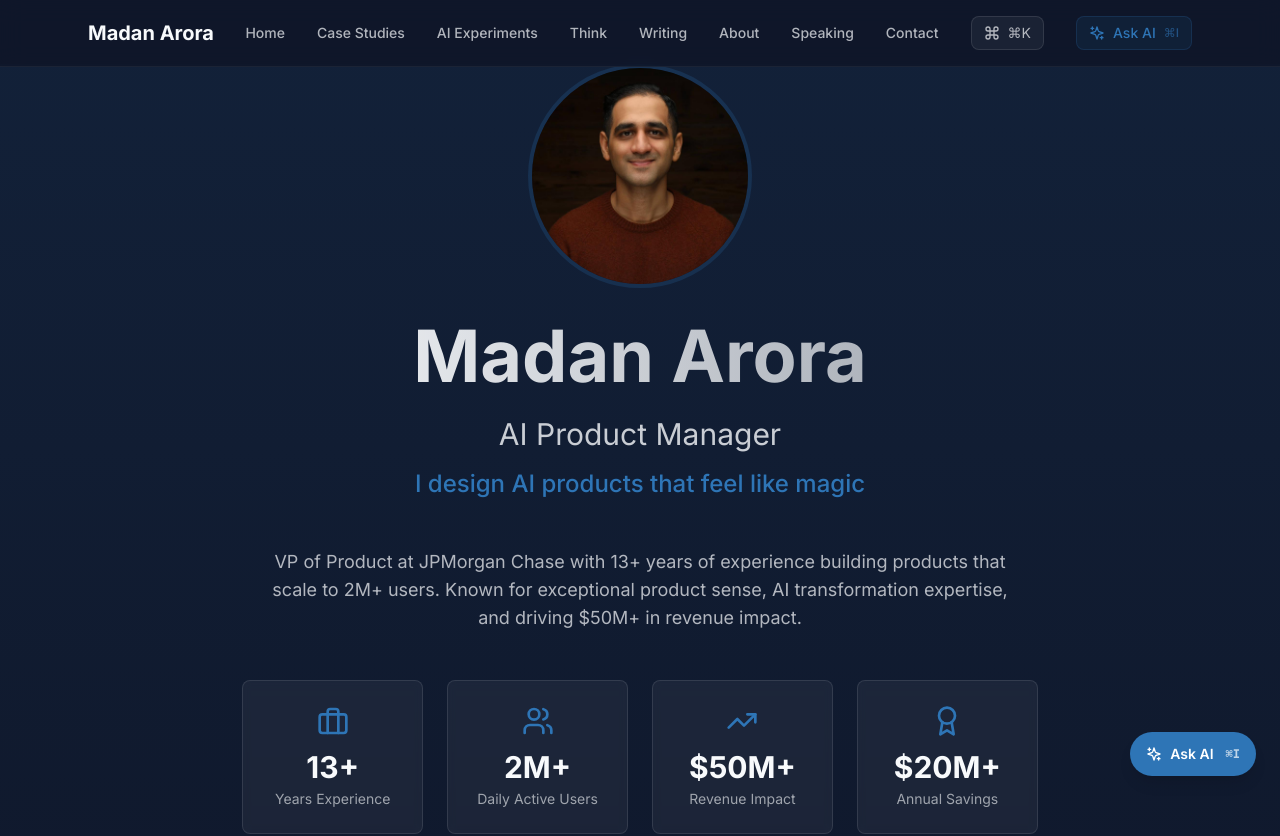
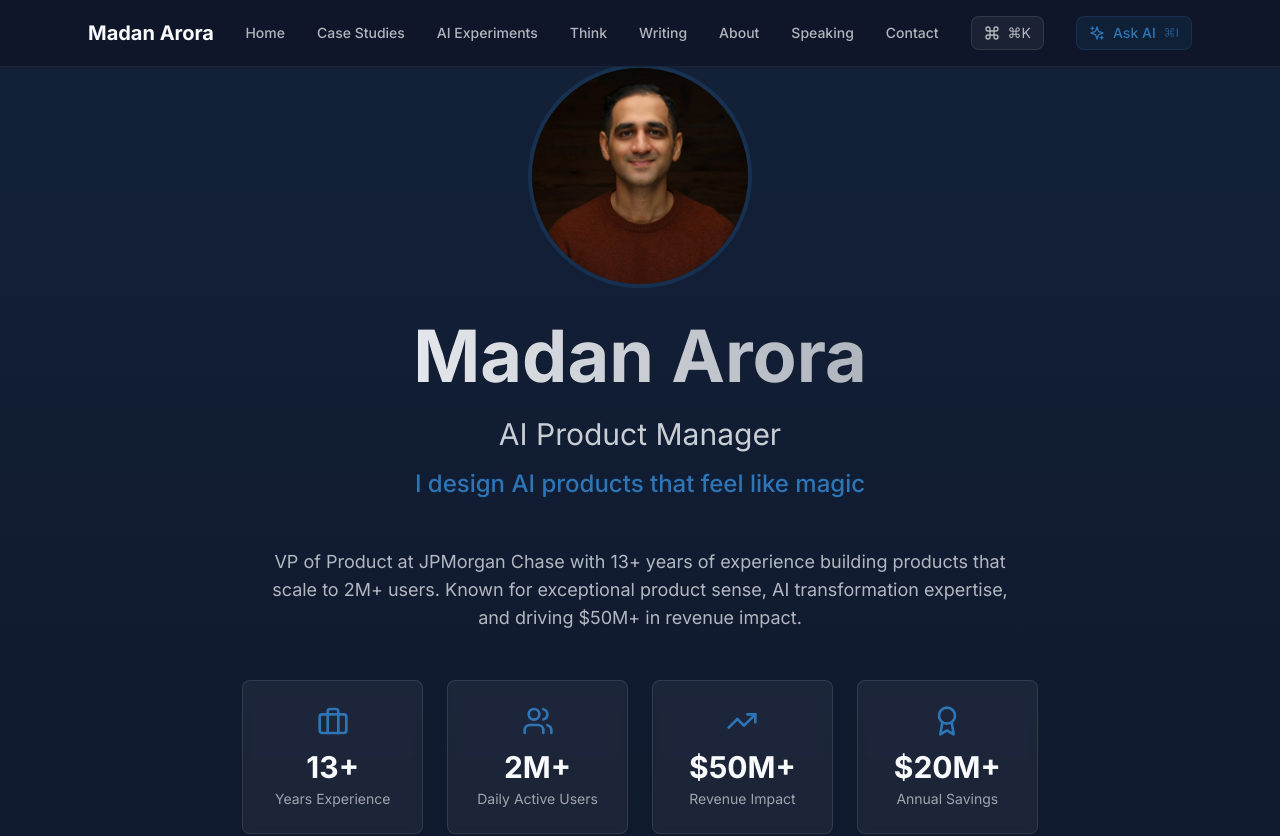
Before and after one commit to madanarora88/portfolio-website, a React (Vite) app: page / in a window 1280 px wide. Shown: the top 836 px of the page. Built offline with nearby package versions, Linux system fonts and the light colour scheme.

Commit message:
Portfolio upgrade: exec-level simulator, weekend projects, Ask AI, strategy advisor, second video

```diff
--- a/src/components/AskAI.tsx
+++ b/src/components/AskAI.tsx
@@ -148,22 +148,6 @@ export default function AskAI() {
   return (
     <>
       {/* Floating trigger button */}
-      <motion.button
-        onClick={toggle}
-        initial={{ opacity: 0, scale: 0.8 }}
-        animate={{ opacity: 1, scale: 1 }}
-        transition={{ delay: 1 }}
-        className={`fixed bottom-6 right-6 z-40 flex items-center gap-2 px-4 py-3 rounded-full shadow-lg font-semibold text-sm transition-all ${
-          isOpen
-            ? 'bg-primary/20 border border-primary/40 text-primary'
-            : 'bg-primary hover:bg-primary/90 text-white'
-        }`}
-        aria-label="Toggle Ask AI"
-      >
-        <Sparkles className="w-4 h-4" />
-        Ask AI
-        <kbd className="hidden sm:inline text-xs opacity-70 ml-1">⌘I</kbd>
-      </motion.button>
 
       {/* Modal overlay */}
       <AnimatePresence>
```
Also changed, not shown: 1 other file (tests, documents, lock files or other folders).
